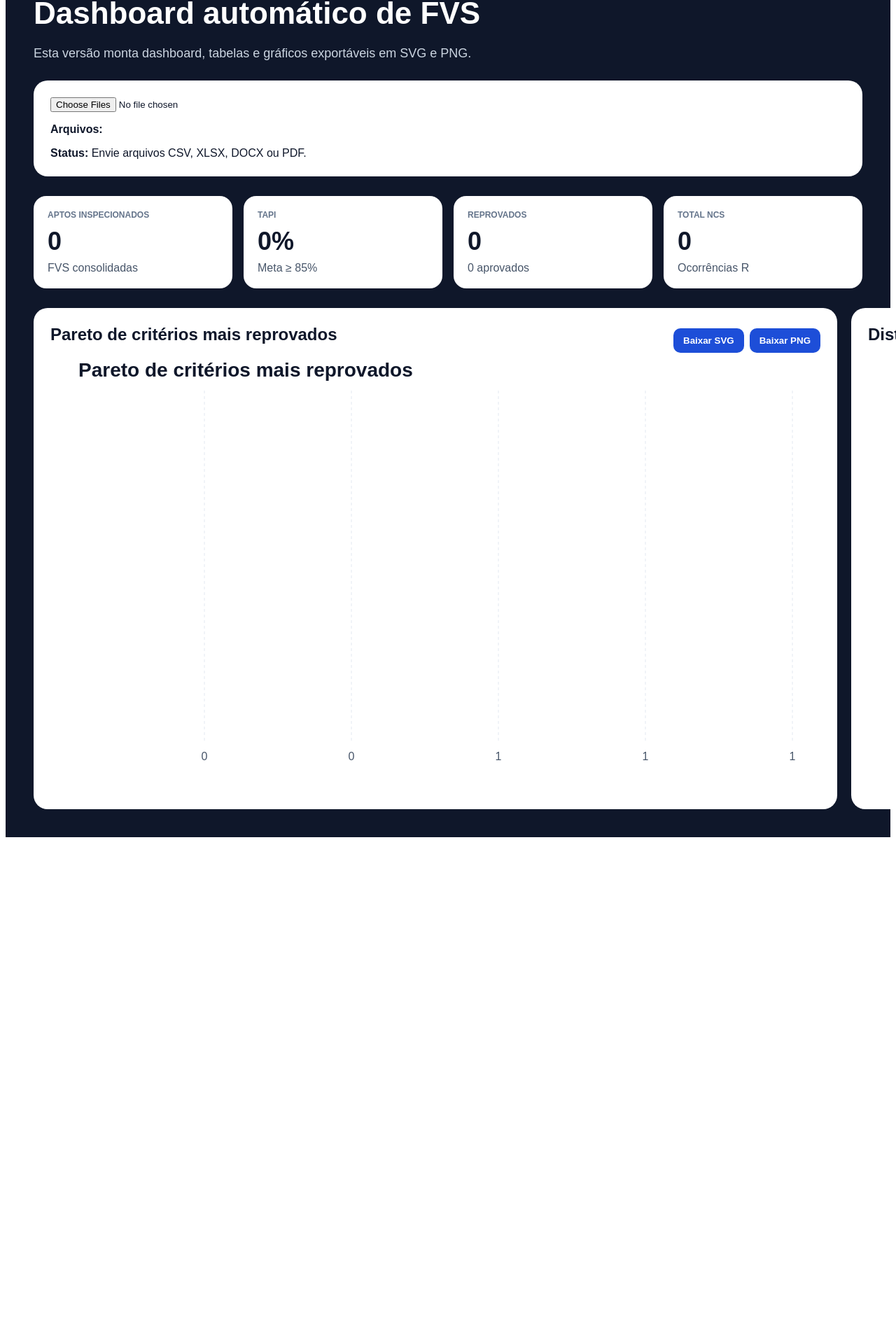
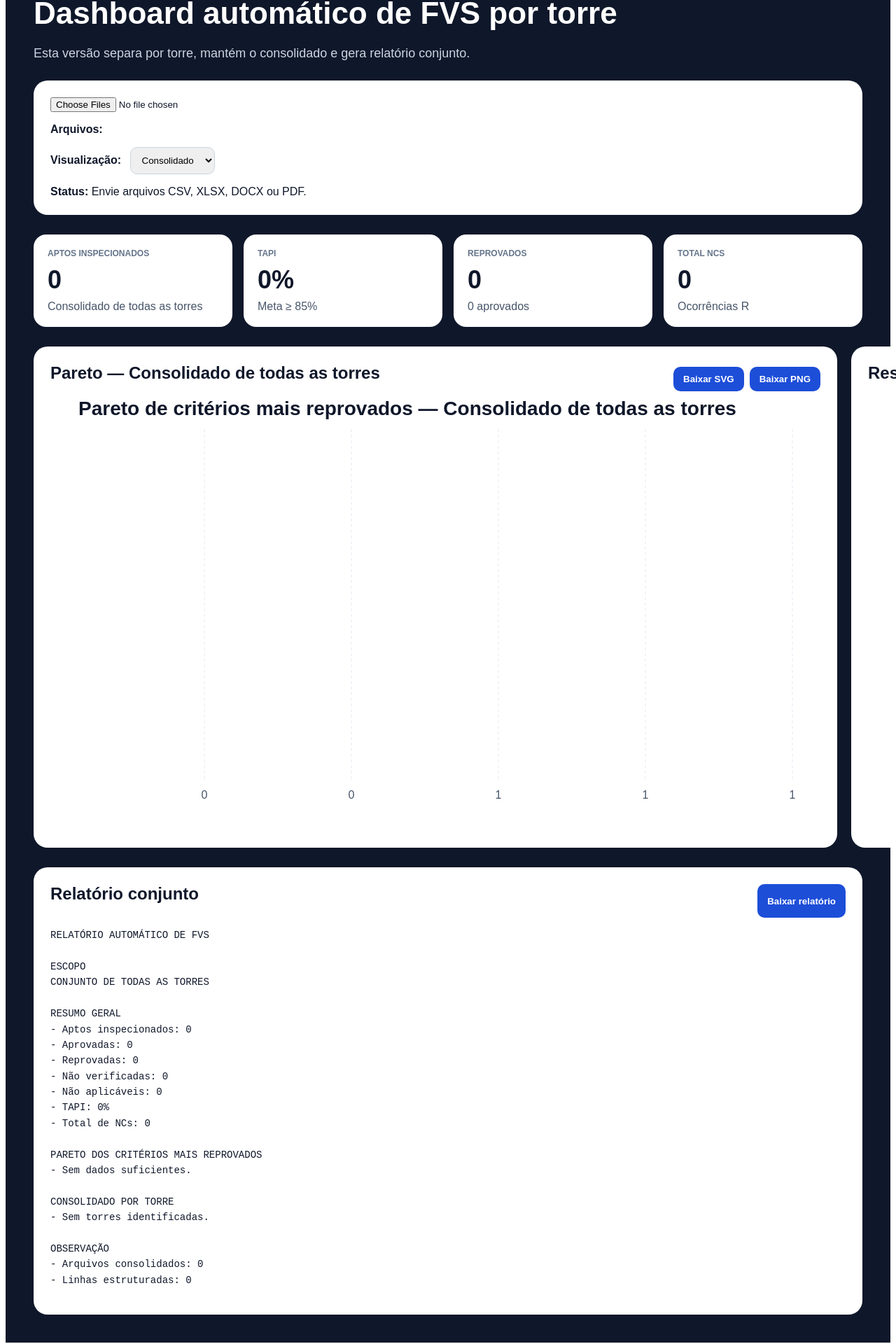
Before and after one commit to let99/aplicativo-qualidade, a React (Vite) app: page / in a window 1280 px wide. Shown: the part 135-2055 px from the top of the page at 70% size. Before the commit the page ends 1339 px from the top, so only its background shows below. Built offline with nearby package versions, Linux system fonts and the light colour scheme.

Commit message:
Update App.jsx

```diff
--- a/src/App.jsx
+++ b/src/App.jsx
@@ -46,6 +46,7 @@ const COLORS = {
   axis: "#475569",
   grid: "#e2e8f0",
   bar: "#2563eb",
+  bar2: "#7c3aed",
 };
 
 export default function App() {
@@ -54,6 +55,7 @@ export default function App() {
   const [status, setStatus] = useState("Envie arquivos CSV, XLSX, DOCX ou PDF.");
   const [fileNames, setFileNames] = useState([]);
   const [errors, setErrors] = useState([]);
+  const [selectedTower, setSelectedTower] = useState("CONSOLIDADO");
 
   async function handleFile(e) {
     const files = Array.from(e.target.files || []);
@@ -77,6 +79,7 @@ export default function App() {
           const text = await file.text();
           const parsed = parseCSV(text).map((r) => ({
             ...r,
+            torre: sanitize(r.torre || extractTower(file.name, JSON.stringify(r)) || "SEM TORRE"),
             fonte: file.name,
           }));
           allRows = [...allRows, ...parsed];
@@ -89,6 +92,7 @@ export default function App() {
           const sheet = workbook.Sheets[workbook.SheetNames[0]];
           const json = XLSX.utils.sheet_to_json(sheet, { defval: "" }).map((r) => ({
             ...r,
+            torre: sanitize(r.torre || extractTower(file.name, JSON.stringify(r)) || "SEM TORRE"),
             fonte: file.name,
           }));
           allRows = [...allRows, ...json];
@@ -138,8 +142,18 @@ export default function App() {
     );
   }
 
+  const towers = useMemo(() => {
+    const unique = [...new Set(rows.map((r) => sanitize(r.torre)).filter(Boolean))].sort();
+    return ["CONSOLIDADO", ...unique];
+  }, [rows]);
+
+  const scopedRows = useMemo(() => {
+    if (selectedTower === "CONSOLIDADO") return rows;
+    return rows.filter((r) => sanitize(r.torre) === selectedTower);
+  }, [rows, selectedTower]);
+
   const metrics = useMemo(() => {
-    const validRows = rows.filter((r) =>
+    const validRows = scopedRows.filter((r) =>
       ["A", "R", "NV", "NA"].includes(normResult(r.resultado))
     );
 
@@ -160,6 +174,7 @@ export default function App() {
           apto,
           pav: inferPavimento(apto),
           data: r.data || "",
+          torre: r.torre || "",
           verificacoes: 0,
           ncs: 0,
           criteriosSet: new Set(),
@@ -181,6 +196,7 @@ export default function App() {
         apto: item.apto,
         pav: item.pav,
         data: item.data,
+        torre: item.torre,
         verificacoes: item.verificacoes,
         ncs: item.ncs,
         percentual: item.verificacoes
@@ -229,6 +245,44 @@ export default function App() {
       reprovedApartments: apartmentTable.filter((x) => x.status === "REPROVADO").length,
       approvedApartments: apartmentTable.filter((x) => x.status === "APROVADO").length,
     };
+  }, [scopedRows]);
+
+  const consolidatedByTower = useMemo(() => {
+    const map = {};
+    rows.forEach((r) => {
+      const torre = sanitize(r.torre || "SEM TORRE");
+      if (!map[torre]) {
+        map[torre] = {
+          torre,
+          approved: 0,
+          reproved: 0,
+          nv: 0,
+          na: 0,
+          apartments: new Set(),
+        };
+      }
+      const rr = normResult(r.resultado);
+      if (rr === "A") map[torre].approved += 1;
+      if (rr === "R") map[torre].reproved += 1;
+      if (rr === "NV") map[torre].nv += 1;
+      if (rr === "NA") map[torre].na += 1;
+      if (r.apto) map[torre].apartments.add(r.apto);
+    });
+
+    return Object.values(map)
+      .map((item) => {
+        const totalAR = item.approved + item.reproved;
+        return {
+          torre: item.torre,
+          apartamentos: item.apartments.size,
+          approved: item.approved,
+          reproved: item.reproved,
+          nv: item.nv,
+          na: item.na,
+          tapi: totalAR ? Math.round((item.approved / totalAR) * 100) : 0,
+        };
+      })
+      .sort((a, b) => a.torre.localeCompare(b.torre));
   }, [rows]);
 
   const statusChartData = [
@@ -238,8 +292,13 @@ export default function App() {
     { label: "N/A", value: metrics.na, color: COLORS.na },
   ];
 
-  const paretoSvg = buildParetoSVG(metrics.pareto);
-  const statusSvg = buildStatusSVG(statusChartData);
+  const scopeLabel =
+    selectedTower === "CONSOLIDADO" ? "Consolidado de todas as torres" : `Torre ${selectedTower}`;
+
+  const paretoSvg = buildParetoSVG(metrics.pareto, `Pareto de critérios mais reprovados — ${scopeLabel}`);
+  const statusSvg = buildStatusSVG(statusChartData, `Distribuição de resultados — ${scopeLabel}`);
+
+  const reportText = buildCombinedReport(rows, consolidatedByTower, metrics, selectedTower);
 
   return (
     <div
@@ -268,11 +327,11 @@ export default function App() {
         </div>
 
         <h1 style={{ fontSize: "44px", marginBottom: "12px" }}>
-          Dashboard automático de FVS
+          Dashboard automático de FVS por torre
         </h1>
 
         <p style={{ fontSize: "18px", color: "#cbd5e1", lineHeight: 1.6 }}>
-          Esta versão monta dashboard, tabelas e gráficos exportáveis em SVG e PNG.
+          Esta versão separa por torre, mantém o consolidado e gera relatório conjunto.
         </p>
 
         <div
@@ -300,7 +359,27 @@ export default function App() {
             </ul>
           </div>
 
-          <div>
+          <div style={{ marginTop: 16 }}>
+            <strong>Visualização:</strong>{" "}
+            <select
+              value={selectedTower}
+              onChange={(e) => setSelectedTower(e.target.value)}
+              style={{
+                padding: "10px 12px",
+                borderRadius: 10,
+                border: "1px solid #cbd5e1",
+                marginLeft: 8,
+              }}
+            >
+              {towers.map((tower) => (
+                <option key={tower} value={tower}>
+                  {tower === "CONSOLIDADO" ? "Consolidado" : `Torre ${tower}`}
+                </option>
+              ))}
+            </select>
+          </div>
+
+          <div style={{ marginTop: 16 }}>
             <strong>Status:</strong> {status}
           </div>
 
@@ -324,7 +403,7 @@ export default function App() {
             marginTop: "28px",
           }}
         >
-          <Card title="APTOS INSPECIONADOS" value={metrics.apartments} subtitle="FVS consolidadas" />
+          <Card title="APTOS INSPECIONADOS" value={metrics.apartments} subtitle={scopeLabel} />
           <Card title="TAPI" value={`${metrics.tapi}%`} subtitle="Meta ≥ 85%" />
           <Card
             title="REPROVADOS"
@@ -343,18 +422,18 @@ export default function App() {
           }}
         >
           <ChartCard
-            title="Pareto de critérios mais reprovados"
+            title={`Pareto — ${scopeLabel}`}
             svg={paretoSvg}
-            baseName="pareto_criterios_reprovados"
+            baseName={`pareto_${slugify(scopeLabel)}`}
           />
           <ChartCard
-            title="Distribuição de resultados"
+            title={`Resultados — ${scopeLabel}`}
             svg={statusSvg}
-            baseName="distribuicao_resultados"
+            baseName={`resultados_${slugify(scopeLabel)}`}
           />
         </div>
 
-        {metrics.pareto.length > 0 && (
+        {consolidatedByTower.length > 0 && (
           <div
             style={{
               marginTop: 28,
@@ -362,23 +441,32 @@ export default function App() {
               color: COLORS.text,
               borderRadius: 20,
               padding: 24,
+              overflowX: "auto",
             }}
           >
-            <h2 style={{ marginTop: 0 }}>Pareto de critérios mais reprovados</h2>
-            <table style={{ width: "100%", borderCollapse: "collapse" }}>
+            <h2 style={{ marginTop: 0 }}>Resumo consolidado por torre</h2>
+            <table style={{ width: "100%", borderCollapse: "collapse", minWidth: 900 }}>
               <thead>
                 <tr>
-                  <th style={thStyle}>Critério</th>
-                  <th style={thStyle}>Reprovações</th>
-                  <th style={thStyle}>Taxa</th>
+                  <th style={thStyle}>Torre</th>
+                  <th style={thStyle}>Apartamentos</th>
+                  <th style={thStyle}>Aprovadas</th>
+                  <th style={thStyle}>Reprovadas</th>
+                  <th style={thStyle}>N/V</th>
+                  <th style={thStyle}>N/A</th>
+                  <th style={thStyle}>TAPI</th>
                 </tr>
               </thead>
               <tbody>
-                {metrics.pareto.map((item, i) => (
+                {consolidatedByTower.map((item, i) => (
                   <tr key={i}>
-                    <td style={tdStyle}>{item.criterio}</td>
-                    <td style={tdStyle}>{item.reprovacoes}</td>
-                    <td style={tdStyle}>{item.taxa}%</td>
+                    <td style={tdStyle}>{item.torre}</td>
+                    <td style={tdStyle}>{item.apartamentos}</td>
+                    <td style={tdStyle}>{item.approved}</td>
+                    <td style={tdStyle}>{item.reproved}</td>
+                    <td style={tdStyle}>{item.nv}</td>
+                    <td style={tdStyle}>{item.na}</td>
+                    <td style={tdStyle}>{item.tapi}%</td>
                   </tr>
                 ))}
               </tbody>
@@ -397,10 +485,13 @@ export default function App() {
               overflowX: "auto",
             }}
           >
-            <h2 style={{ marginTop: 0 }}>Resultado por apartamento</h2>
-            <table style={{ width: "100%", borderCollapse: "collapse", minWidth: 900 }}>
+            <h2 style={{ marginTop: 0 }}>
+              Resultado por apartamento — {scopeLabel}
+            </h2>
+            <table style={{ width: "100%", borderCollapse: "collapse", minWidth: 1000 }}>
               <thead>
                 <tr>
+                  <th style={thStyle}>Torre</th>
                   <th style={thStyle}>Apto</th>
                   <th style={thStyle}>Pav.</th>
                   <th style={thStyle}>Data</th>
@@ -414,6 +505,7 @@ export default function App() {
               <tbody>
                 {metrics.apartmentTable.map((item, i) => (
                   <tr key={i}>
+                    <td style={tdStyle}>{selectedTower === "CONSOLIDADO" ? item.torre || "—" : selectedTower}</td>
                     <td style={tdStyle}>{item.apto}</td>
                     <td style={tdStyle}>{item.pav}</td>
                     <td style={tdStyle}>{item.data}</td>
@@ -429,6 +521,45 @@ export default function App() {
           </div>
         )}
 
+        {reportText && (
+          <div
+            style={{
+              marginTop: 28,
+              background: "white",
+              color: COLORS.text,
+              borderRadius: 20,
+              padding: 24,
+            }}
+          >
+            <div style={{ display: "flex", justifyContent: "space-between", gap: 12 }}>
+              <h2 style={{ marginTop: 0 }}>Relatório {selectedTower === "CONSOLIDADO" ? "conjunto" : `da Torre ${selectedTower}`}</h2>
+              <button
+                style={btnStyle}
+                onClick={() =>
+                  downloadText(
+                    reportText,
+                    selectedTower === "CONSOLIDADO"
+                      ? "relatorio_conjunto_torres.txt"
+                      : `relatorio_torre_${slugify(selectedTower)}.txt`
+                  )
+                }
+              >
+                Baixar relatório
+              </button>
+            </div>
+            <pre
+              style={{
+                whiteSpace: "pre-wrap",
+                wordBreak: "break-word",
+                fontSize: 14,
+                lineHeight: 1.6,
+              }}
+            >
+              {reportText}
+            </pre>
+          </div>
+        )}
+
         {rows.length > 0 && (
           <div
             style={{
@@ -441,7 +572,7 @@ export default function App() {
             }}
           >
             <h2 style={{ marginTop: 0 }}>Linhas estruturadas</h2>
-            <table style={{ width: "100%", borderCollapse: "collapse", minWidth: 1000 }}>
+            <table style={{ width: "100%", borderCollapse: "collapse", minWidth: 1100 }}>
               <thead>
                 <tr>
                   {Object.keys(rows[0]).map((key) => (
@@ -450,7 +581,7 @@ export default function App() {
                 </tr>
               </thead>
               <tbody>
-                {rows.slice(0, 80).map((row, i) => (
+                {rows.slice(0, 120).map((row, i) => (
                   <tr key={i}>
                     {Object.values(row).map((val, j) => (
                       <td key={j} style={tdStyle}>{String(val)}</td>
@@ -578,7 +709,7 @@ const btnStyle = {
   fontWeight: "bold",
 };
 
-function buildParetoSVG(data) {
+function buildParetoSVG(data, title) {
   const width = 1100;
   const height = 620;
   const left = 220;
@@ -619,13 +750,13 @@ function buildParetoSVG(data) {
   return `
   <svg xmlns="http://www.w3.org/2000/svg" width="${width}" height="${height}" viewBox="0 0 ${width} ${height}">
     <rect width="100%" height="100%" fill="white"/>
-    <text x="40" y="30" font-size="28" font-weight="bold" fill="#0f172a">Pareto de critérios mais reprovados</text>
+    <text x="40" y="30" font-size="28" font-weight="bold" fill="#0f172a">${escapeXml(title)}</text>
     ${grid}
     ${bars}
   </svg>`;
 }
 
-function buildStatusSVG(data) {
+function buildStatusSVG(data, title) {
   const width = 1100;
   const height = 620;
   const cx = 320;
@@ -669,7 +800,7 @@ function buildStatusSVG(data) {
   return `
   <svg xmlns="http://www.w3.org/2000/svg" width="${width}" height="${height}" viewBox="0 0 ${width} ${height}">
     <rect width="100%" height="100%" fill="white"/>
-    <text x="40" y="30" font-size="28" font-weight="bold" fill="#0f172a">Distribuição de resultados</text>
+    <text x="40" y="30" font-size="28" font-weight="bold" fill="#0f172a">${escapeXml(title)}</text>
     ${slices}
     <circle cx="${cx}" cy="${cy}" r="72" fill="white"/>
     <text x="${cx}" y="${cy - 8}" text-anchor="middle" font-size="26" font-weight="bold" fill="#0f172a">${total}</text>
@@ -725,6 +856,16 @@ function downloadPNG(svgText, filename, width = 1200, height = 700) {
   img.src = url;
 }
 
+function downloadText(text, filename) {
+  const blob = new Blob([text], { type: "text/plain;charset=utf-8" });
+  const url = URL.createObjectURL(blob);
+  const a = document.createElement("a");
+  a.href = url;
+  a.download = filename;
+  a.click();
+  URL.revokeObjectURL(url);
+}
+
 function escapeXml(value) {
   return String(value || "")
     .replaceAll("&", "&amp;")
@@ -775,6 +916,7 @@ function cleanCSV(value) {
 
 function parseFvsText(fileName, rawText) {
   const text = normalizeSpaces(rawText);
+  const torre = extractTower(fileName, text) || "SEM TORRE";
 
   const apto =
     extractFirst(fileName, /apto\s*([0-9]{3,4}\s*[A-Za-z]?)/i) ||
@@ -804,6 +946,7 @@ function parseFvsText(fileName, rawText) {
 
     for (let i = 0; i < Math.min(tokens.length, AMBIENTES_PADRAO.length); i += 1) {
       parsedRows.push({
+        torre,
         apto: sanitize(apto),
         pav: inferPavimento(apto),
         data,
@@ -825,6 +968,15 @@ function findCriterionSegment(text, criterio) {
   const idx = text.toLowerCase().indexOf(criterio.toLowerCase());
   if (idx === -1) return "";
   return text.slice(idx, idx + 320);
+}
+
+function extractTower(fileName, text) {
+  return (
+    extractFirst(fileName, /torre\s*([A-Za-z0-9]+)/i) ||
+    extractFirst(text, /torre\s*:?\s*([A-Za-z0-9]+)/i) ||
+    extractFirst(text, /bloco\s*:?\s*([A-Za-z0-9]+)/i) ||
+    ""
+  ).toUpperCase();
 }
 
 function extractFirst(text, regex) {
@@ -864,3 +1016,53 @@ function inferPavimento(apto) {
 function sanitize(value) {
   return String(value || "").replace(/\s+/g, " ").trim();
 }
+
+function slugify(value) {
+  return String(value || "")
+    .normalize("NFD")
+    .replace(/[\u0300-\u036f]/g, "")
+    .toLowerCase()
+    .replace(/[^a-z0-9]+/g, "_")
+    .replace(/^_+|_+$/g, "");
+}
+
+function buildCombinedReport(allRows, consolidatedByTower, metrics, selectedTower) {
+  const scopeLabel =
+    selectedTower === "CONSOLIDADO" ? "CONJUNTO DE TODAS AS TORRES" : `TORRE ${selectedTower}`;
+
+  const topPareto = metrics.pareto
+    .map((x) => `- ${x.criterio}: ${x.reprovacoes} reprovações (${x.taxa}%)`)
+    .join("\n");
+
+  const byTowerText = consolidatedByTower
+    .map(
+      (t) =>
+        `- Torre ${t.torre}: ${t.apartamentos} aptos, ${t.reproved} R, ${t.approved} A, ${t.nv} NV, ${t.na} NA, TAPI ${t.tapi}%`
+    )
+    .join("\n");
+
+  return `RELATÓRIO AUTOMÁTICO DE FVS
+
+ESCOPO
+${scopeLabel}
+
+RESUMO GERAL
+- Aptos inspecionados: ${metrics.apartments}
+- Aprovadas: ${metrics.approved}
+- Reprovadas: ${metrics.reproved}
+- Não verificadas: ${metrics.nv}
+- Não aplicáveis: ${metrics.na}
+- TAPI: ${metrics.tapi}%
+- Total de NCs: ${metrics.totalNCs}
+
+PARETO DOS CRITÉRIOS MAIS REPROVADOS
+${topPareto || "- Sem dados suficientes."}
+
+CONSOLIDADO POR TORRE
+${byTowerText || "- Sem torres identificadas."}
+
+OBSERVAÇÃO
+- Arquivos consolidados: ${new Set(allRows.map((r) => r.fonte).filter(Boolean)).size}
+- Linhas estruturadas: ${allRows.length}
+`;
+}
```
